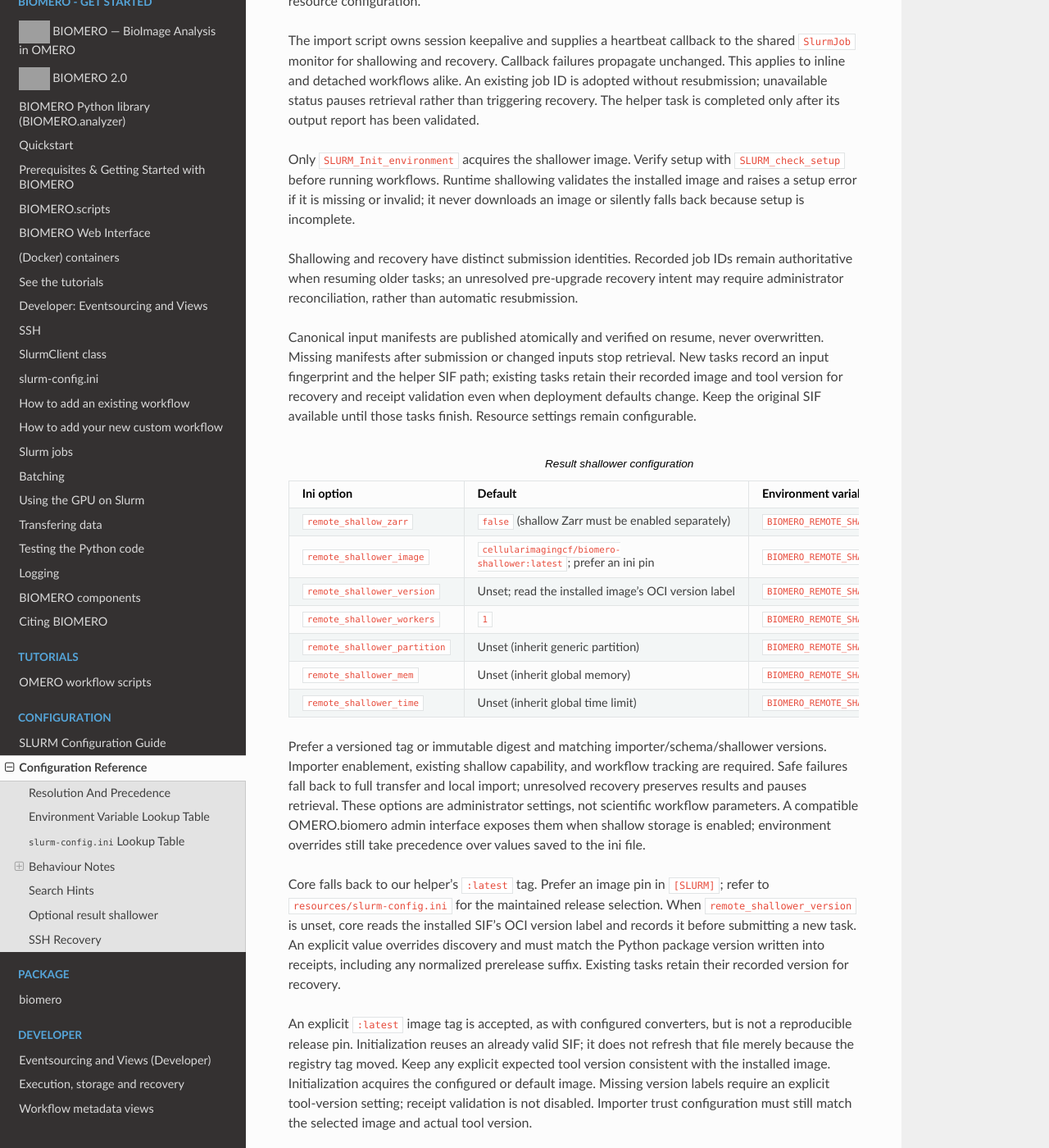
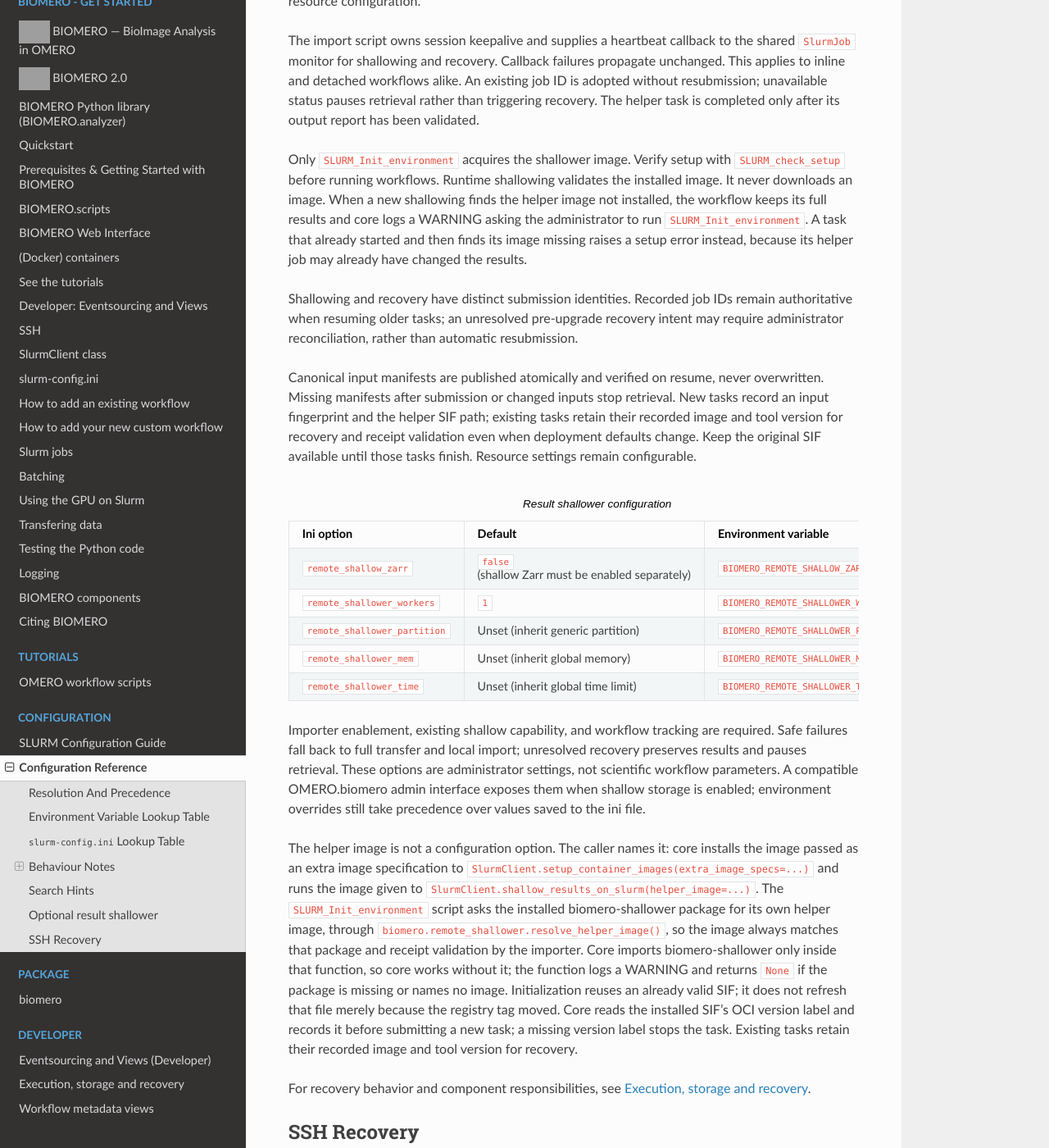
Before and after one commit to NL-BioImaging/biomero, a Sphinx documentation site: the page built from docs/configuration-reference.rst, in a window 1280 px wide and 1400 px high, scrolled down 6904 px. Shown: the whole window at 82% size. Built offline with Sphinx 7.4.7 and the Read the Docs theme 3.1.0, drawn with Linux system fonts in a browser that asks for light colours; pages that are not in the unit, such as notebooks, are missing from menus; grey boxes are pictures that could not be loaded.

Commit message:
Install the shallower helper image named by the caller (#118)
* Install the shallower helper image named by the caller

Core no longer reads the helper image or version from the INI or the
constructor. The caller names the helper image: setup_slurm(helper_image=)
installs it and shallow_results_on_slurm(helper_image=) runs it. When a new
shallowing finds the image not installed, the full results are kept and a
WARNING tells the administrator to run Slurm Init; a started task whose image
is missing still raises, because its helper job may have changed the results.

Co-Authored-By: Claude Sonnet 5.5 <noreply@anthropic.com>

* Require biomero-schema 0.3.0b4 for the storage record and marker models

biomero-scripts reads the import-storage record and the canonical marker
through the models that first ship in biomero-schema 0.3.0b4.

Co-Authored-By: Claude Opus 5.5 <noreply@anthropic.com>

* Review fixes: setup_slurm leaves the helper image to the caller; one resolver

Drops the unreachable helper_image parameter of setup_slurm (callers install the
helper through setup_container_images(extra_image_specs=)), which also removes
the spurious warning on every init_slurm. Adds resolve_helper_image() so the
scripts share one way to ask the installed shallower for its image. Splits
_start_or_resume_helper into named steps, pins the image check in the report
validation with a test, documents the new signature.

Co-Authored-By: Claude Sonnet 5.5 <noreply@anthropic.com>

* resolve_helper_image takes no provider and imports the shallower lazily

Co-Authored-By: Claude Sonnet 5.5 <noreply@anthropic.com>

* Docs: Slurm Init installs the helper through setup_container_images; tidy a test

Co-Authored-By: Claude Opus 5.5 <noreply@anthropic.com>

---------

Co-authored-by: Claude Sonnet 5.5 <noreply@anthropic.com>

```diff
--- a/docs/configuration-reference.rst
+++ b/docs/configuration-reference.rst
@@ -474,8 +474,11 @@ task is completed only after its output report has been validated.
 
 Only ``SLURM_Init_environment`` acquires the shallower image. Verify setup with
 ``SLURM_check_setup`` before running workflows. Runtime shallowing validates the
-installed image and raises a setup error if it is missing or invalid; it never
-downloads an image or silently falls back because setup is incomplete.
+installed image. It never downloads an image. When a new shallowing finds the
+helper image not installed, the workflow keeps its full results and core logs a
+WARNING asking the administrator to run ``SLURM_Init_environment``. A task that
+already started and then finds its image missing raises a setup error instead,
+because its helper job may already have changed the results.
 
 Shallowing and recovery have distinct submission identities. Recorded job
 IDs remain authoritative when resuming older tasks; an unresolved pre-upgrade
@@ -499,12 +502,6 @@ available until those tasks finish. Resource settings remain configurable.
    * - ``remote_shallow_zarr``
      - ``false`` (shallow Zarr must be enabled separately)
      - ``BIOMERO_REMOTE_SHALLOW_ZARR``
-   * - ``remote_shallower_image``
-     - ``cellularimagingcf/biomero-shallower:latest``; prefer an ini pin
-     - ``BIOMERO_REMOTE_SHALLOWER_IMAGE``
-   * - ``remote_shallower_version``
-     - Unset; read the installed image's OCI version label
-     - ``BIOMERO_REMOTE_SHALLOWER_VERSION``
    * - ``remote_shallower_workers``
      - ``1``
      - ``BIOMERO_REMOTE_SHALLOWER_WORKERS``
@@ -518,30 +515,28 @@ available until those tasks finish. Resource settings remain configurable.
      - Unset (inherit global time limit)
      - ``BIOMERO_REMOTE_SHALLOWER_TIME``
 
-Prefer a versioned tag or immutable digest and matching importer/schema/shallower
-versions. Importer enablement, existing shallow capability, and workflow tracking
+Importer enablement, existing shallow capability, and workflow tracking
 are required. Safe failures fall back to full transfer and local import;
 unresolved recovery preserves results and pauses retrieval. These options are
 administrator settings, not scientific workflow parameters. A compatible
 OMERO.biomero admin interface exposes them when shallow storage is enabled;
 environment overrides still take precedence over values saved to the ini file.
 
-Core falls back to our helper's ``:latest`` tag. Prefer an image pin in
-``[SLURM]``; refer to ``resources/slurm-config.ini`` for the maintained
-release selection. When ``remote_shallower_version`` is unset, core reads the
-installed SIF's OCI version label and records it before submitting a new task.
-An explicit value overrides discovery and must match the Python package
-version written into receipts, including any normalized prerelease suffix.
-Existing tasks retain their recorded version for recovery.
-
-An explicit ``:latest`` image tag is accepted, as with configured converters,
-but is not a reproducible release pin. Initialization reuses an already valid
-SIF; it does not refresh that file merely because the registry tag moved.
-Keep any explicit expected tool version consistent with the installed image.
-Initialization acquires the configured or default image. Missing version
-labels require an explicit tool-version setting; receipt validation is not
-disabled. Importer trust configuration must still match the selected image and
-actual tool version.
+The helper image is not a configuration option. The caller names it: core
+installs the image passed as an extra image specification to
+``SlurmClient.setup_container_images(extra_image_specs=...)`` and runs
+the image given to ``SlurmClient.shallow_results_on_slurm(helper_image=...)``.
+The ``SLURM_Init_environment`` script asks the installed biomero-shallower
+package for its own helper image, through
+``biomero.remote_shallower.resolve_helper_image()``, so the image always
+matches that package and receipt validation by the importer. Core imports
+biomero-shallower only inside that function, so core works without it; the
+function logs a WARNING and returns ``None`` if the package is missing or
+names no image. Initialization reuses an already valid SIF; it does not
+refresh that file merely because the registry tag moved. Core reads the
+installed SIF's OCI version label and records it before submitting a new task;
+a missing version label stops the task. Existing tasks retain their recorded
+image and tool version for recovery.
 
 For recovery behavior and component responsibilities, see
 :doc:`developer/execution-and-storage`.
--- a/pyproject.toml
+++ b/pyproject.toml
@@ -34,7 +34,7 @@ dependencies = [
     "eventsourcing_sqlalchemy==1.0.1",
     "packaging>=24,<27",
     "pyyaml==6.0.3",
-    "biomero-schema>=0.3.0b3,<0.4"
+    "biomero-schema>=0.3.0b4,<0.4"
 ]
 
 [tool.setuptools.packages]
```
Also changed, not shown: README.md (+6 -13 lines), docs/developer/execution-and-storage.rst (+8 -2 lines), docs/slurm-configuration.rst (+21 -26 lines), 9 other files.
